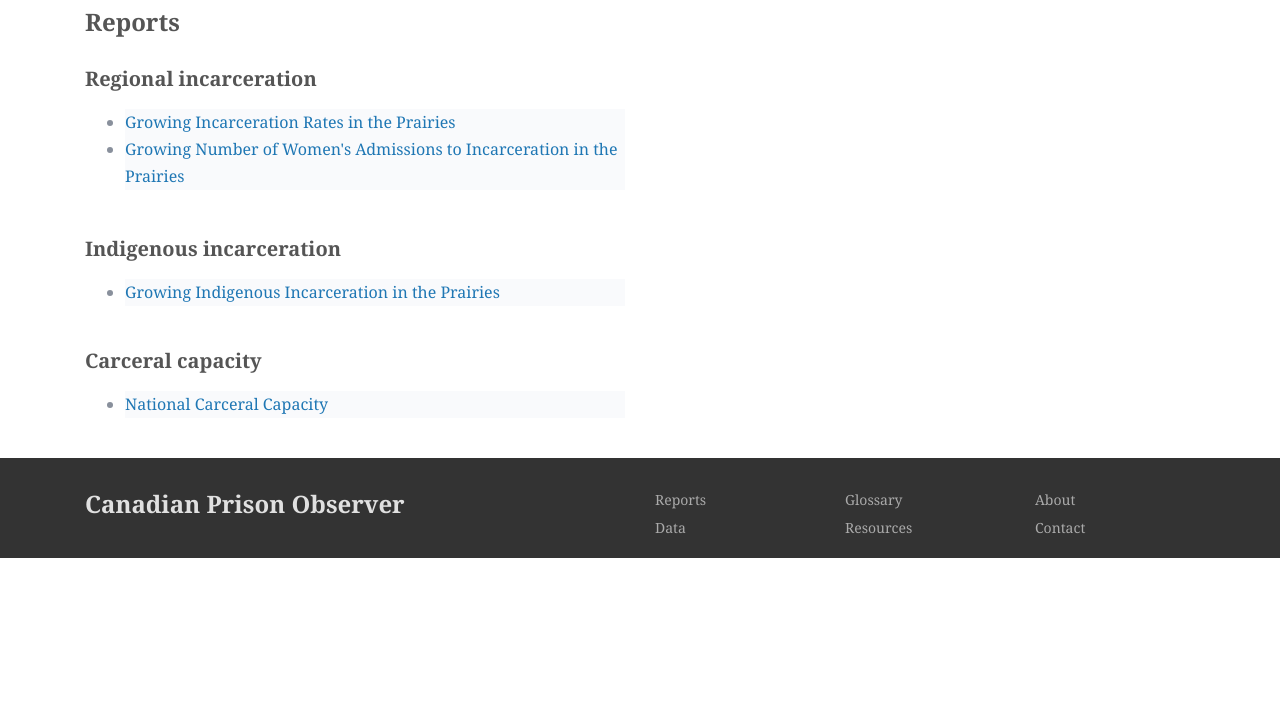
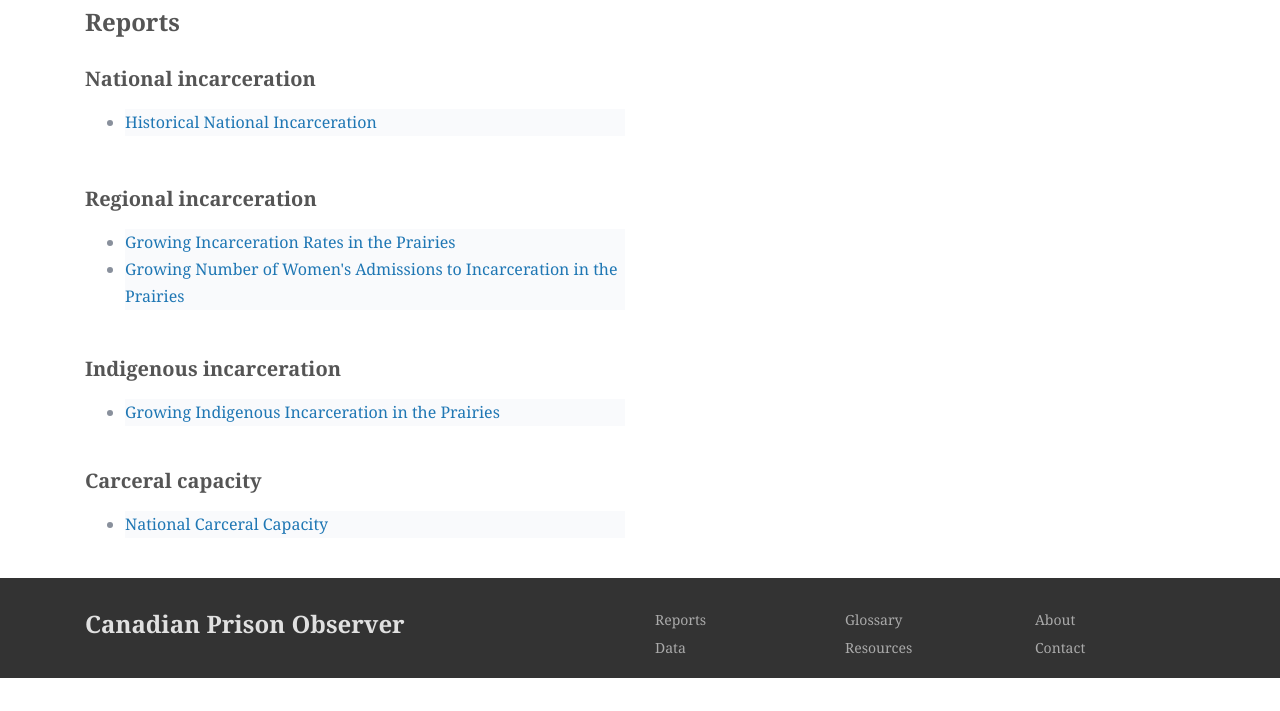
Before and after one commit to ohinds/canadian-prison-observer, a Flask app: page /reports.html in a window 1280 px wide. Shown: the part 89-800 px from the top of the page. Run offline with Flask 2, Linux system fonts and the light colour scheme; some libraries are stand-ins or nearby versions.

Commit message:
Add national report.

```diff
--- a/web/templates/reports.html
+++ b/web/templates/reports.html
@@ -15,6 +15,27 @@
         <h2 class="display-6 text-left text-md-left mb-3">
           <strong class="text-primary">Reports</strong>
         </h2>
+      </div>
+    </div>
+  </div>
+</section>
+
+<section class="slice py-1">
+  <div class="container mb-4">
+    <div class="row row-grid align-items-center">
+      <div class="col-12 col-md-5 col-lg-6 order-md-2">
+        <h3 class="text-left text-md-left">
+          <strong class="text-primary">National incarceration</strong>
+        </h3>
+      </div>
+    </div>
+    <div class="row row-grid align-items-center mt-1">
+      <div class="col-12 col-md-5 col-lg-6 order-md-2">
+        <ul class="list-group-flush">
+          <li class="list-group-item-secondary">
+            <a href="/reports/national">Historical National Incarceration</a>
+          </li>
+        </ul>
       </div>
     </div>
   </div>
```
